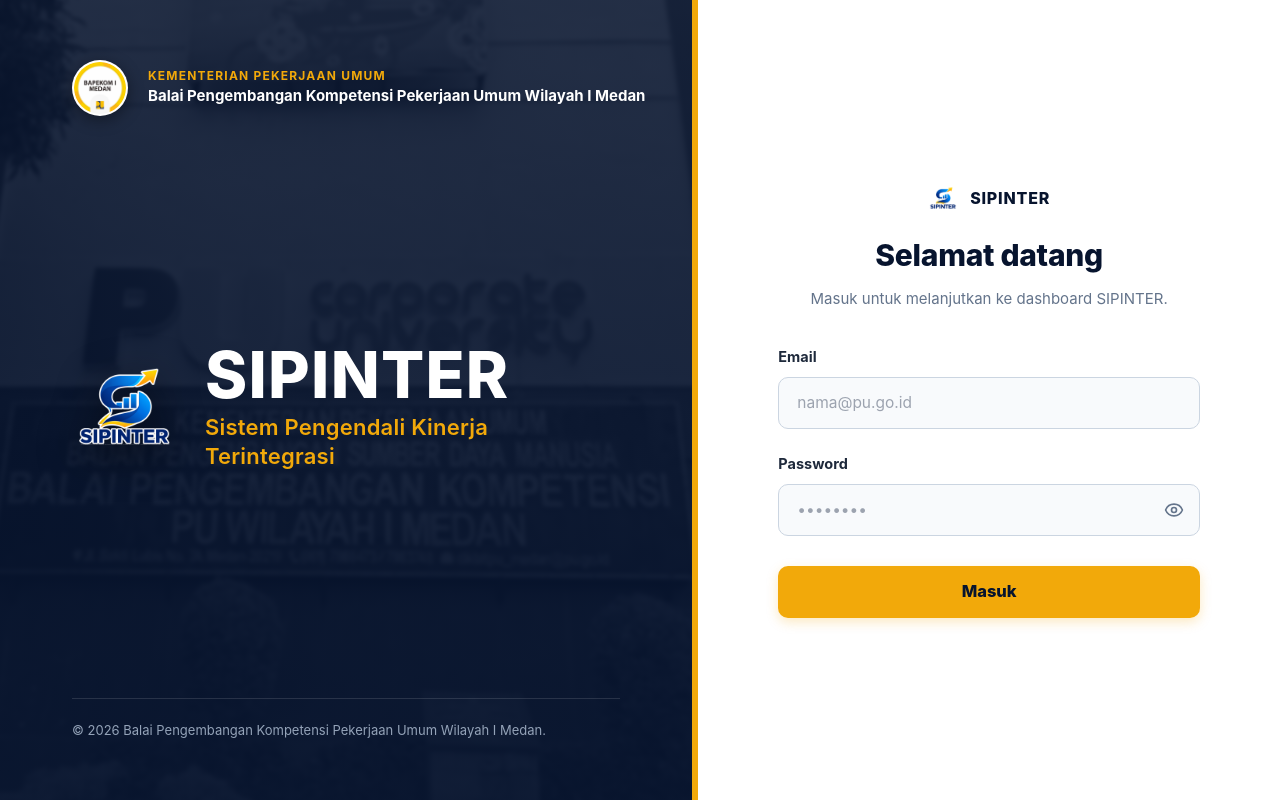
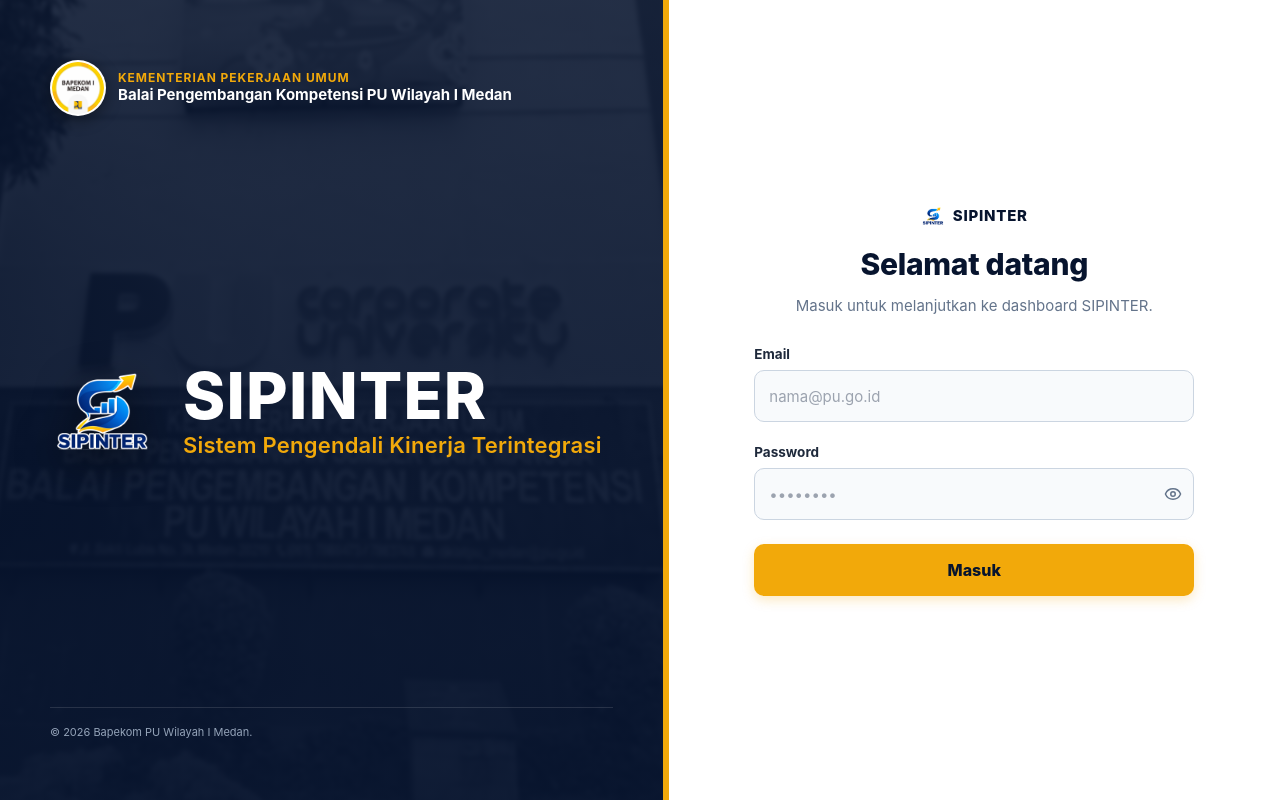
Before and after one commit to nurhidayahnaimah04-hub/SIPINTER-PU, a React (Vite) app in the folder frontend/: page /login in a window 1280 px wide. Built offline with nearby package versions, Linux system fonts and the light colour scheme.

Commit message:
coba lagi

```diff
--- a/frontend/src/pages/auth/Login.jsx
+++ b/frontend/src/pages/auth/Login.jsx
@@ -28,141 +28,184 @@
 
   return (
     <>
-      {/* Pengaturan CSS Responsif khusus Layar HP / Tablet */}
+      {/* Pengaturan CSS Responsif agar Tetap Split-Screen Sempurna di HP */}
       <style>{`
-        .login-wrapper {
+        .login-main-container {
           width: 100vw;
           min-height: 100vh;
           display: flex;
           background: #FFFFFF;
+          overflow-x: hidden;
         }
 
-        .panel-kiri {
-          flex: 1.3;
+        .panel-left-wrapper {
+          flex: 1.1;
           background: #07142E;
           display: flex;
           flex-direction: column;
           justify-content: space-between;
-          padding: 60px 72px;
-          min-width: 540px;
+          padding: 60px 50px;
           border-right: 6px solid #F2A90A;
           position: relative;
           overflow: hidden;
         }
 
-        .panel-kanan {
+        .panel-right-wrapper {
           flex: 1;
           display: flex;
           align-items: center;
           justify-content: center;
-          padding: 60px 80px;
-          min-width: 460px;
+          padding: 60px 50px;
           background: #FFFFFF;
         }
 
-        /* --- MENYESUAIKAN UKURAN LAYAR HP (MOBILE) --- */
-        @media (max-width: 1024px) {
-          .login-wrapper {
-            flex-direction: column;
+        .text-sipinter-title {
+          font-size: 64px;
+        }
+
+        .text-sipinter-sub {
+          font-size: 22px;
+        }
+
+        .logo-bapekom-box {
+          width: 56px;
+          height: 56px;
+        }
+
+        .logo-sipinter-img {
+          width: 105px;
+          height: 105px;
+        }
+
+        /* PERPENYESUAIAN SKALA KHUSUS LAYAR HP (TETAP DUA PANEL KIRI-KANAN) */
+        @media (max-width: 768px) {
+          .panel-left-wrapper {
+            padding: 24px 16px !important;
+            border-right-width: 4px !important;
           }
 
-          .panel-kiri {
-            display: none !important; /* Disembunyikan di HP agar tidak terpotong ke samping */
+          .panel-right-wrapper {
+            padding: 24px 16px !important;
           }
 
-          .panel-kanan {
-            min-width: 100% !important;
-            padding: 40px 24px !important;
+          .text-sipinter-title {
+            font-size: 28px !important;
           }
 
-          .header-mobile {
-            display: flex !important;
+          .text-sipinter-sub {
+            font-size: 11px !important;
+          }
+
+          .header-instansi-title {
+            font-size: 10px !important;
+            white-space: normal !important;
+          }
+
+          .header-instansi-sub {
+            font-size: 8px !important;
+          }
+
+          .logo-bapekom-box {
+            width: 32px !important;
+            height: 32px !important;
+          }
+
+          .logo-sipinter-img {
+            width: 42px !important;
+            height: 42px !important;
+          }
+
+          .branding-gap {
+            gap: 10px !important;
+          }
+
+          .form-title-mobile {
+            font-size: 20px !important;
+          }
+
+          .form-desc-mobile {
+            font-size: 12px !important;
+          }
+
+          .form-input-mobile {
+            height: 44px !important;
+            font-size: 13px !important;
           }
         }
       `}</style>
 
-      <div className="login-wrapper">
+      <div className="login-main-container">
 
-        {/* PANEL KIRI: Identitas Instansi & Branding (Sama Persis) */}
-        <div className="panel-kiri">
+        {/* PANEL KIRI: Identitas Instansi & Branding */}
+        <div className="panel-left-wrapper">
 
-          {/* Foto Gedung Background (Opacity 0.25) */}
+          {/* Foto Gedung Background */}
           <div style={{ position: 'absolute', top: '-10px', right: '-10px', bottom: '-10px', left: '-10px', backgroundImage: 'url(/gedung.jpeg)', backgroundSize: 'cover', backgroundPosition: 'center', opacity: 70, filter: 'grayscale(100%) blur(2px)', pointerEvents: 'none', zIndex: 1 }} />
 
           {/* Gradient Darkener */}
           <div style={{ position: 'absolute', top: 0, right: 0, bottom: 0, left: 0, background: 'linear-gradient(180deg, rgba(7, 20, 46, 0.88) 0%, rgba(7, 20, 46, 0.96) 100%)', pointerEvents: 'none', zIndex: 2 }} />
 
           {/* Header Balai */}
-          <div style={{ position: 'relative', zIndex: 3, display: 'flex', alignItems: 'center', gap: '20px' }}>
-            <div style={{ width: '56px', height: '56px', borderRadius: '50%', background: '#FFFFFF', display: 'flex', alignItems: 'center', justify: 'center', flexShrink: 0, overflow: 'hidden', padding: '2px', boxShadow: '0 4px 16px rgba(0,0,0,0.4)' }}>
+          <div style={{ position: 'relative', zIndex: 3, display: 'flex', alignItems: 'center', gap: '12px' }}>
+            <div className="logo-bapekom-box" style={{ borderRadius: '50%', background: '#FFFFFF', display: 'flex', alignItems: 'center', justify: 'center', flexShrink: 0, overflow: 'hidden', padding: '2px', boxShadow: '0 4px 16px rgba(0,0,0,0.4)' }}>
               <img src="/logo-bapekom.jpg" alt="Logo Bapekom I Medan" style={{ width: '100%', height: '100%', objectFit: 'contain', borderRadius: '50%' }} />
             </div>
             <div>
-              <div style={{ color: '#F2A90A', fontWeight: 700, fontSize: '12px', letterSpacing: '0.1em', textTransform: 'uppercase', marginBottom: '4px', lineHeight: 1 }}>
+              <div className="header-instansi-sub" style={{ color: '#F2A90A', fontWeight: 700, fontSize: '12px', letterSpacing: '0.08em', textTransform: 'uppercase', marginBottom: '2px', lineHeight: 1.1 }}>
                 Kementerian Pekerjaan Umum
               </div>
-              <div style={{ color: '#FFFFFF', fontWeight: 700, fontSize: '15px', lineHeight: 1.35, whiteSpace: 'nowrap' }}>
-                Balai Pengembangan Kompetensi Pekerjaan Umum Wilayah I Medan
+              <div className="header-instansi-title" style={{ color: '#FFFFFF', fontWeight: 700, fontSize: '15px', lineHeight: 1.25 }}>
+                Balai Pengembangan Kompetensi PU Wilayah I Medan
               </div>
             </div>
           </div>
 
           {/* Branding Utama SIPINTER */}
-          <div style={{ position: 'relative', zIndex: 3, maxWidth: '580px', margin: 'auto 0', display: 'flex', alignItems: 'center', gap: '28px' }}>
-            <div style={{ width: '105px', height: '105px', display: 'flex', alignItems: 'center', justify: 'center', flexShrink: 0, filter: 'drop-shadow(0 10px 20px rgba(0,0,0,0.5))' }}>
+          <div className="branding-gap" style={{ position: 'relative', zIndex: 3, maxWidth: '580px', margin: 'auto 0', display: 'flex', alignItems: 'center', gap: '28px' }}>
+            <div className="logo-sipinter-img" style={{ display: 'flex', alignItems: 'center', justify: 'center', flexShrink: 0, filter: 'drop-shadow(0 10px 20px rgba(0,0,0,0.5))' }}>
               <img src="/logo-sipinter.png" alt="Logo SIPINTER" style={{ width: '100%', height: '100%', objectFit: 'contain' }} />
             </div>
             <div style={{ display: 'flex', flexDirection: 'column' }}>
-              <h1 style={{ margin: '0 0 6px 0', fontWeight: 800, fontSize: '64px', color: '#FFFFFF', letterSpacing: '0.02em', lineHeight: 1 }}>
+              <h1 className="text-sipinter-title" style={{ margin: '0 0 4px 0', fontWeight: 800, color: '#FFFFFF', letterSpacing: '0.02em', lineHeight: 1 }}>
                 SIPINTER
               </h1>
-              <p style={{ margin: 0, fontSize: '22px', fontWeight: 600, lineHeight: 1.3, color: '#F2A90A', letterSpacing: '0.01em' }}>
+              <p className="text-sipinter-sub" style={{ margin: 0, fontWeight: 600, lineHeight: 1.2, color: '#F2A90A', letterSpacing: '0.01em' }}>
                 Sistem Pengendali Kinerja Terintegrasi
               </p>
             </div>
           </div>
 
           {/* Footer Copyright */}
-          <div style={{ position: 'relative', zIndex: 3, fontSize: '13px', color: '#94A3B8', borderTop: '1px solid rgba(255,255,255,0.12)', paddingTop: '22px' }}>
-            © 2026 Balai Pengembangan Kompetensi Pekerjaan Umum Wilayah I Medan.
+          <div style={{ position: 'relative', zIndex: 3, fontSize: '11px', color: '#94A3B8', borderTop: '1px solid rgba(255,255,255,0.12)', paddingTop: '16px' }}>
+            © 2026 Bapekom PU Wilayah I Medan.
           </div>
         </div>
 
-        {/* PANEL KANAN: Form Login (Rata Tengah & Adaptif HP) */}
-        <div className="panel-kanan">
+        {/* PANEL KANAN: Form Login Rata Tengah */}
+        <div className="panel-right-wrapper">
           <div style={{ width: '100%', maxWidth: '440px', display: 'flex', flexDirection: 'column', alignItems: 'center' }}>
 
-            {/* Logo Tambahan Khusus Tampilan Layar HP */}
-            <div className="header-mobile" style={{ display: 'none', flexDirection: 'column', alignItems: 'center', textAlign: 'center', marginBottom: '20px' }}>
-              <div style={{ display: 'flex', alignItems: 'center', gap: '10px', marginBottom: '8px' }}>
-                <img src="/logo-bapekom.jpg" alt="Logo Bapekom" style={{ width: '40px', height: '40px', borderRadius: '50%' }} />
-                <img src="/logo-sipinter.png" alt="Logo SIPINTER" style={{ width: '40px', height: '40px', objectFit: 'contain' }} />
+            {/* Header Form */}
+            <div style={{ marginBottom: '28px', textAlign: 'center', display: 'flex', flexDirection: 'column', alignItems: 'center' }}>
+              <div style={{ display: 'flex', alignItems: 'center', justifyContent: 'center', gap: '8px', marginBottom: '14px' }}>
+                <img src="/logo-sipinter.png" alt="SIPINTER Icon" style={{ width: '24px', height: '24px', objectFit: 'contain' }} />
+                <span style={{ fontWeight: 800, fontSize: '15px', color: '#07142E', letterSpacing: '0.05em' }}>SIPINTER</span>
               </div>
-              <div style={{ fontSize: '11px', fontWeight: 700, color: '#F2A90A', textTransform: 'uppercase' }}>Kementerian Pekerjaan Umum</div>
-              <div style={{ fontSize: '12px', fontWeight: 700, color: '#07142E' }}>Balai Pengembangan Kompetensi PU Wilayah I Medan</div>
-            </div>
-
-            {/* Header Form */}
-            <div style={{ marginBottom: '36px', textAlign: 'center', display: 'flex', flexDirection: 'column', alignItems: 'center' }}>
-              <div style={{ display: 'flex', alignItems: 'center', justifyContent: 'center', gap: '12px', marginBottom: '20px' }}>
-                <img src="/logo-sipinter.png" alt="SIPINTER Icon" style={{ width: '30px', height: '30px', objectFit: 'contain' }} />
-                <span style={{ fontWeight: 800, fontSize: '16px', color: '#07142E', letterSpacing: '0.05em' }}>SIPINTER</span>
-              </div>
-              <h2 style={{ margin: '0 0 10px 0', fontWeight: 800, fontSize: '30px', color: '#07142E', letterSpacing: '-0.01em' }}>Selamat datang</h2>
-              <p style={{ margin: 0, fontSize: '15px', color: '#64748B', lineHeight: 1.5 }}>Masuk untuk melanjutkan ke dashboard SIPINTER.</p>
+              <h2 className="form-title-mobile" style={{ margin: '0 0 8px 0', fontWeight: 800, fontSize: '30px', color: '#07142E', letterSpacing: '-0.01em' }}>Selamat datang</h2>
+              <p className="form-desc-mobile" style={{ margin: 0, fontSize: '15px', color: '#64748B', lineHeight: 1.4 }}>Masuk untuk melanjutkan ke dashboard SIPINTER.</p>
             </div>
 
             {/* Alert Error */}
             {error && (
-              <div style={{ width: '100%', padding: '14px 18px', backgroundColor: '#FEF2F2', border: '1px solid #FCA5A5', borderRadius: '10px', color: '#991B1B', fontSize: '14px', marginBottom: '24px', fontWeight: 500, textAlign: 'center' }}>
+              <div style={{ width: '100%', padding: '10px 14px', backgroundColor: '#FEF2F2', border: '1px solid #FCA5A5', borderRadius: '8px', color: '#991B1B', fontSize: '13px', marginBottom: '20px', fontWeight: 500, textAlign: 'center' }}>
                 {error}
               </div>
             )}
 
             {/* Form Utama */}
-            <form onSubmit={handleSubmit} style={{ width: '100%', display: 'flex', flexDirection: 'column', gap: '24px' }}>
-              <div style={{ display: 'flex', flexDirection: 'column', gap: '9px', textAlign: 'left' }}>
-                <label htmlFor="email" style={{ fontSize: '14.5px', fontWeight: 700, color: '#1E293B' }}>Email</label>
+            <form onSubmit={handleSubmit} style={{ width: '100%', display: 'flex', flexDirection: 'column', gap: '20px' }}>
+              <div style={{ display: 'flex', flexDirection: 'column', gap: '6px', textAlign: 'left' }}>
+                <label htmlFor="email" style={{ fontSize: '13.5px', fontWeight: 700, color: '#1E293B' }}>Email</label>
                 <input
                   id="email"
                   type="email"
@@ -170,12 +213,13 @@
                   value={email}
                   onChange={(e) => setEmail(e.target.value)}
                   placeholder="nama@pu.go.id"
-                  style={{ height: '52px', borderRadius: '10px', border: '1.5px solid #CBD5E1', padding: '0 18px', fontSize: '15.5px', color: '#0F172A', background: '#F8FAFC', outline: 'none' }}
+                  className="form-input-mobile"
+                  style={{ height: '52px', borderRadius: '10px', border: '1.5px solid #CBD5E1', padding: '0 14px', fontSize: '15px', color: '#0F172A', background: '#F8FAFC', outline: 'none' }}
                 />
               </div>
 
-              <div style={{ display: 'flex', flexDirection: 'column', gap: '9px', textAlign: 'left' }}>
-                <label htmlFor="password" style={{ fontSize: '14.5px', fontWeight: 700, color: '#1E293B' }}>Password</label>
+              <div style={{ display: 'flex', flexDirection: 'column', gap: '6px', textAlign: 'left' }}>
+                <label htmlFor="password" style={{ fontSize: '13.5px', fontWeight: 700, color: '#1E293B' }}>Password</label>
                 <div style={{ position: 'relative' }}>
                   <input
                     id="password"
@@ -184,16 +228,17 @@
                     value={password}
                     onChange={(e) => setPassword(e.target.value)}
                     placeholder="••••••••"
-                    style={{ width: '100%', height: '52px', borderRadius: '10px', border: '1.5px solid #CBD5E1', padding: '0 48px 0 18px', fontSize: '15.5px', color: '#0F172A', background: '#F8FAFC', outline: 'none' }}
+                    className="form-input-mobile"
+                    style={{ width: '100%', height: '52px', borderRadius: '10px', border: '1.5px solid #CBD5E1', padding: '0 42px 0 14px', fontSize: '15px', color: '#0F172A', background: '#F8FAFC', outline: 'none' }}
                   />
                   <button
                     type="button"
                     onClick={() => setShowPassword((s) => !s)}
-                    style={{ position: 'absolute', right: '16px', top: '50%', transform: 'translateY(-50%)', background: 'none', border: 'none', cursor: 'pointer', color: '#64748B', display: 'flex', padding: 0 }}
+                    style={{ position: 'absolute', right: '12px', top: '50%', transform: 'translateY(-50%)', background: 'none', border: 'none', cursor: 'pointer', color: '#64748B', display: 'flex', padding: 0 }}
                     tabIndex={-1}
                     aria-label={showPassword ? 'Sembunyikan password' : 'Tampilkan password'}
                   >
-                    {showPassword ? <EyeOff size={20} /> : <Eye size={20} />}
+                    {showPassword ? <EyeOff size={18} /> : <Eye size={18} />}
                   </button>
                 </div>
               </div>
@@ -201,7 +246,8 @@
               <button
                 type="submit"
                 disabled={loading}
-                style={{ height: '52px', border: 'none', borderRadius: '10px', backgroundColor: '#F2A90A', color: '#07142E', fontWeight: 800, fontSize: '16.5px', cursor: 'pointer', marginTop: '6px', opacity: loading ? 0.7 : 1, boxShadow: '0 4px 12px rgba(242, 169, 10, 0.25)' }}
+                className="form-input-mobile"
+                style={{ height: '52px', border: 'none', borderRadius: '10px', backgroundColor: '#F2A90A', color: '#07142E', fontWeight: 800, fontSize: '16px', cursor: 'pointer', marginTop: '4px', opacity: loading ? 0.7 : 1, boxShadow: '0 4px 12px rgba(242, 169, 10, 0.25)' }}
               >
                 {loading ? 'Memproses...' : 'Masuk'}
               </button>
```
